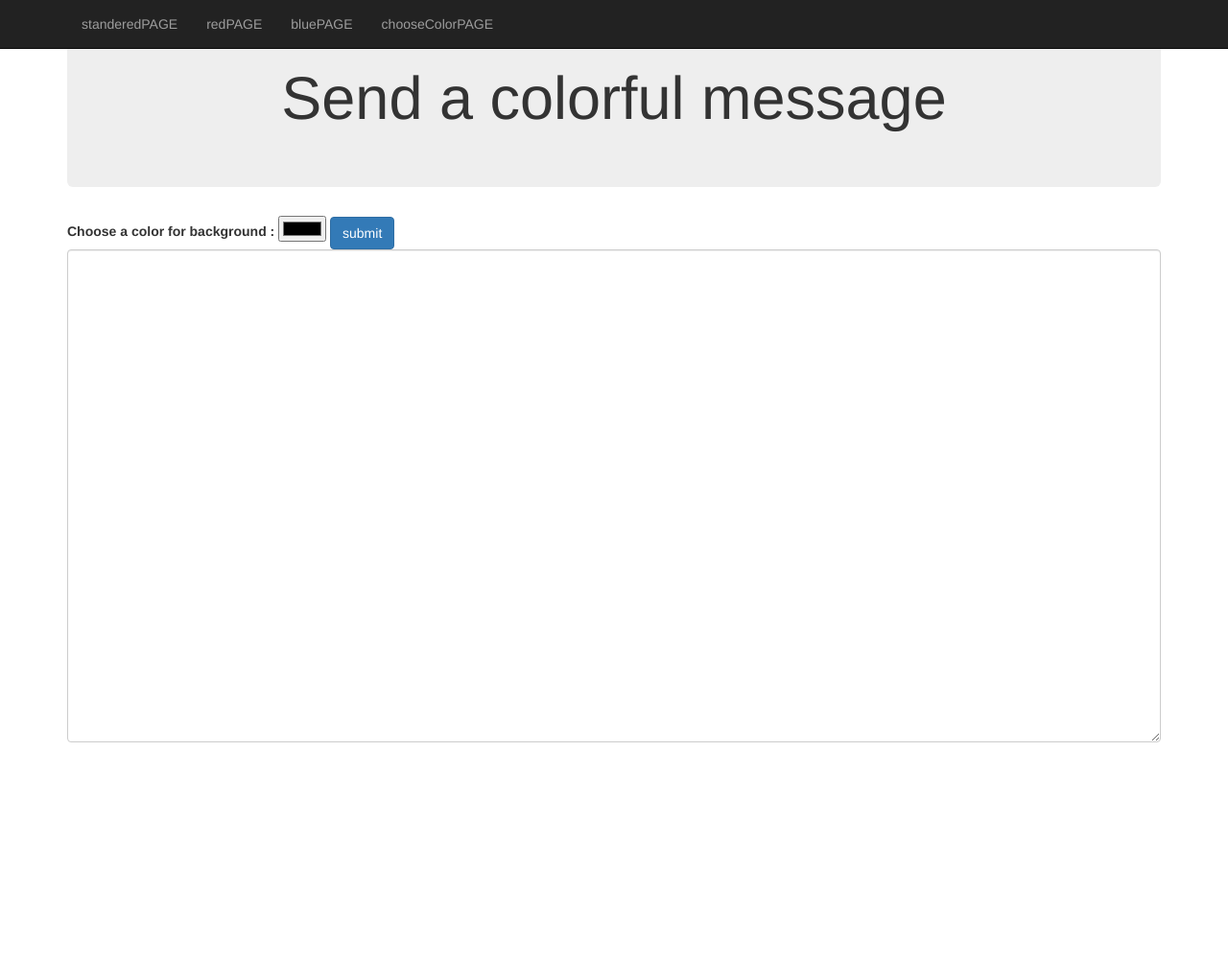
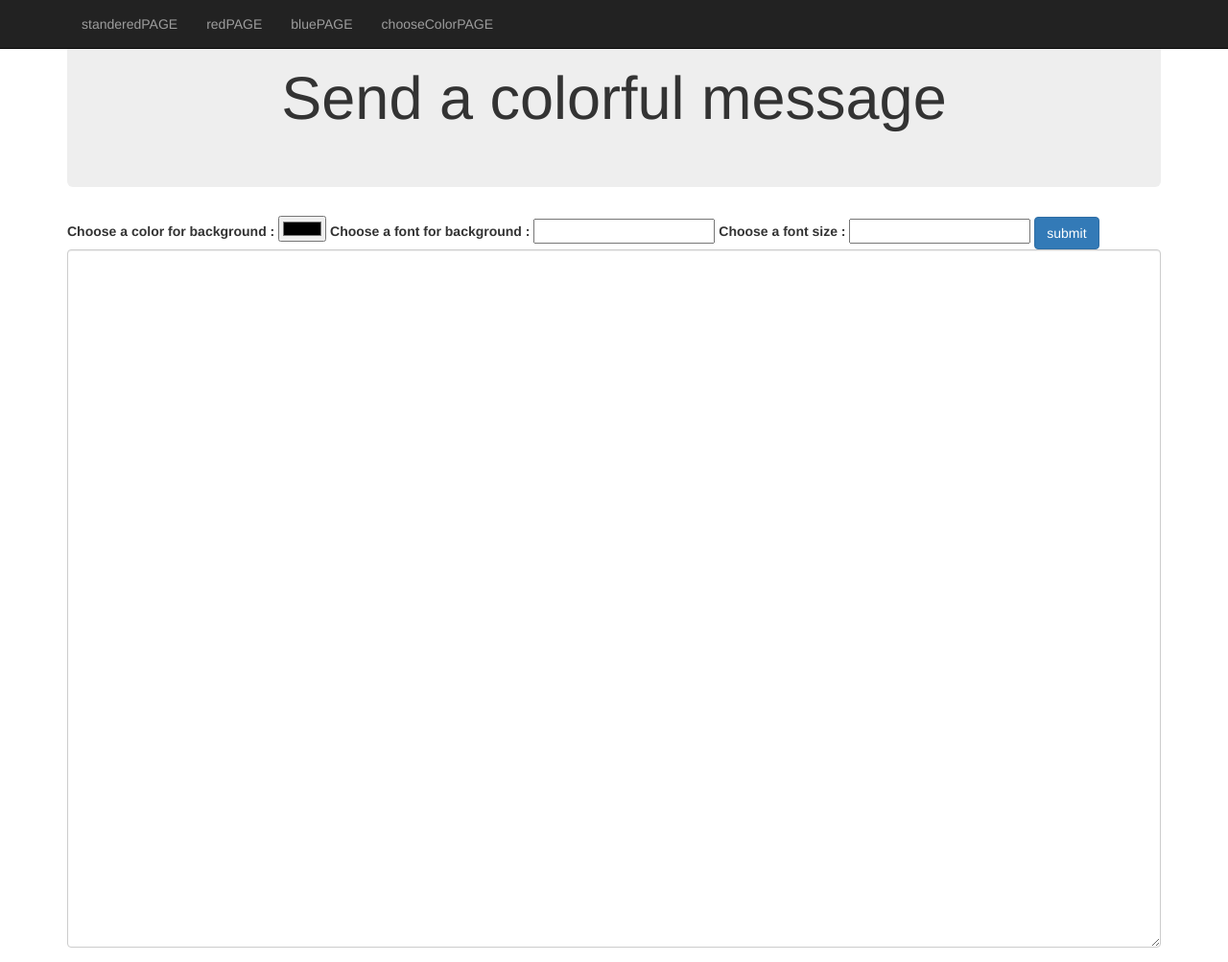
Before and after one commit to sontzionR/hw, a PHP site: page /chooseMyColor.php in a window 1280 px wide. Shown: the whole page at 96% size. Before the commit the page ends 774 px from the top, so only its background shows below. Run offline with PHP 8.4, Linux system fonts and the light colour scheme; some libraries are stand-ins or nearby versions.

Commit message:
update hw60

```diff
--- a/hw60/bluePage.php
+++ b/hw60/bluePage.php
@@ -1,5 +1,6 @@
 <?php
 $color="blue";
+$font="Lucida Grande, Lucida Sans Unicode, Lucida Sans, Geneva, Verdana, sans-serif"
 ?>
 <?php
 include "top.php"
--- a/hw60/chooseMyColor.php
+++ b/hw60/chooseMyColor.php
@@ -3,8 +3,12 @@ include "top.php"
 ?>
         <form>
             <div class="form-group">
-                 <label for="textArea" >Choose a color for background :</label>
-                 <input id="textArea" type="color" name="textArea"/>
+                 <label for="textAreaColor" >Choose a color for background :</label>
+                 <input id="textAreaColor" type="color" name="textAreaColor"/>
+                 <label for="fontTA" >Choose a font for background :</label>
+                 <input id="fontTA" type="text" name="fontTA"/>
+                 <label for="sizeTA" >Choose a font size :</label>
+                 <input id="sizeTA" type="text" name="sizeTA"/>
                  <button type="submit" class="btn btn-primary">submit</button>
                  <textarea class="form-control" col="70" rows="25"></textarea>
             </div>
--- a/hw60/top.php
+++ b/hw60/top.php
@@ -1,15 +1,25 @@
 <?php
-$font = "Helvetica Neue,Helvetica,Arial,sans-serif";
-if(!empty($_GET["font"])) {
-    $font = $_GET["font"];
-}
+
 if(empty($color)) {
     $color = "white";
 }
-if(!empty($_GET["textArea"])) {
-    $color = $_GET["textArea"];
+if(!empty($_GET["textAreaColor"])) {
+    $color = $_GET["textAreaColor"];
 }
 
+if(empty($font)) {
+    $font = "Helvetica Neue,Helvetica,Arial,sans-serif";
+}
+if(!empty($_GET["fontTA"])) {
+    $font = $_GET["fontTA"];
+}
+
+if(empty($size)) {
+    $size = "20px";
+}
+if(!empty($_GET["sizeTA"])) {
+    $size = $_GET["sizeTA"];
+}
 ?>
 <!DOCTYPE html>
 <html lang="en">
@@ -24,6 +34,10 @@ if(!empty($_GET["textArea"])) {
         textarea.form-control {
             background-color: <?= $color ?>;
             font-family: <?= $font ?>;
+
+        }
+        .form-control{
+             font-size: <?= $size ?>;
         }
     </style>
 </head>
```
Also changed, not shown: hw61/form.php (added, +55 -0 lines).
